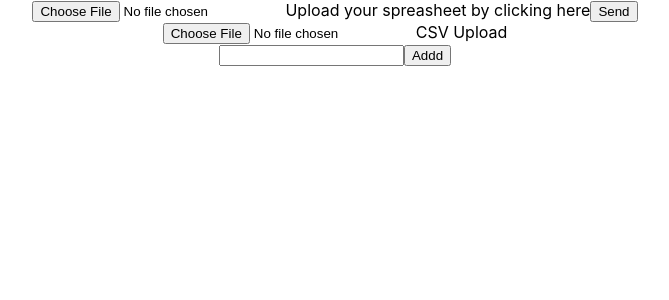
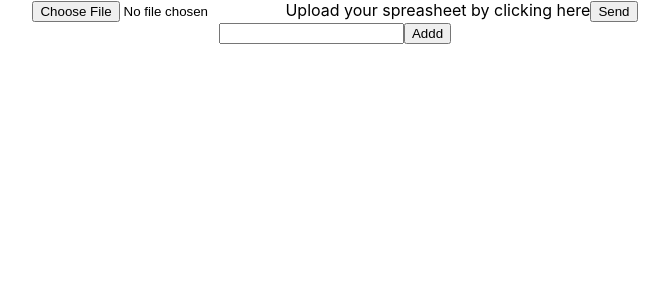
Before and after one commit to adedotxn/spread, a React (Create React App) app: page / in a window 1280 px wide. Shown: the top 300 px of the page, without its empty margins (305-974 px from the left). Built offline with nearby package versions, Linux system fonts and the light colour scheme.

Commit message:
feat : csv or .xlsx can now be uploaded in one input field and be recognised by type

```diff
--- a/src/App.js
+++ b/src/App.js
@@ -2,8 +2,7 @@ import {useState} from 'react'
 import logo from './logo.svg';
 import './App.css';
 import { useEffect } from 'react';
-import toast from 'react-hot-toast';
-import { Toaster } from 'react-hot-toast';
+import toast, { Toaster } from 'react-hot-toast';
 const XLSX = require('xlsx');
 const Papa = require('papaparse')
 
@@ -21,39 +20,27 @@ function App() {
     return o;
   }
 
-  const readCsv = (e) => {
-    console.log(e.target.files)
-    const file = e.target.files
-    console.log(file[0])
-
-    if(e.target.files){
-      Papa.parse(file[0], {
-        header: false,
-        skipEmptyLines: true,
-        complete: function(results) {
-        console.log(results.data)
-        setCsv(results.data);
-      }})
-      toast.success(".csv File Uploaded", {
-        position: "bottom-left"
-      })
-    } else {
-      toast.error("Upload a .csv file")
-    }
-
-
-  }
 
   useEffect(() => {
     console.log("csvvv", csv)
   }, [csv])
 
 
-    //getting data from the uploaded spreadsheet (.xlsx) file
+    // getting data from the uploaded spreadsheet (.xlsx) file or .csv file
   const readUploadFile = (e) => {
     e.preventDefault();
     // setuploading(true);
-    if(e.target.files) {
+    const fileTarget = e.target.files;
+    const file = fileTarget[0];
+
+    const xlsxType = "application/vnd.openxmlformats-officedocument.spreadsheetml.sheet"
+    const csvType = "text/csv"
+
+    if(!e.target.files) {
+      return toast.error("Unsupported File")
+    }
+
+    if(file.type === xlsxType) {
       const reader = new FileReader();
       const rABS = !!reader.readAsBinaryString;
       reader.onload = (e) => {
@@ -66,6 +53,7 @@ function App() {
         const data = XLSX.utils.sheet_to_json(ws, {
           header: 1
       });
+
       console.log("is this json", data)
       setArgs(data)
       // setCols(make_cols(ws['!ref']));
@@ -77,9 +65,22 @@ function App() {
       toast.success(".xlsx File Uploaded", {
         position: "bottom-left"
       })
+    } else if (file.type === csvType) {
+      Papa.parse(file, {
+        header: false,
+        skipEmptyLines: true,
+        complete: function(results) {
+          console.log(results.data)
+          setCsv(results.data);
+      }})
+      toast.success(".csv File Uploaded", {
+        position: "bottom-left"
+      })
     } else {
-        toast.error("Upload a .xlsx file")
+      toast.error("Uploaded file type unsupported")
     }
+
+
   }
   // console.log("cols",cols)
   // console.log("args", args)
@@ -138,17 +139,11 @@ function App() {
       <div className="input-section">
         <form action="">
           <input type="file" name="upload" className="file-input" id="file"
-          onChange={readUploadFile}/>
+          onChange={readUploadFile}
+          />
           <label for="file">Upload your spreasheet by clicking here</label>
           <button className="transfer-btn">Send</button>
         </form>
-      </div>
-
-
-
-      <div>
-        <input type="file" name="upload" id="" onChange={readCsv} />
-        <label>CSV Upload</label>
       </div>
 
       <input type="text"  value={ERC20Address}  onChange = {e => setERC20Transfer(e.target.value)} />
```
